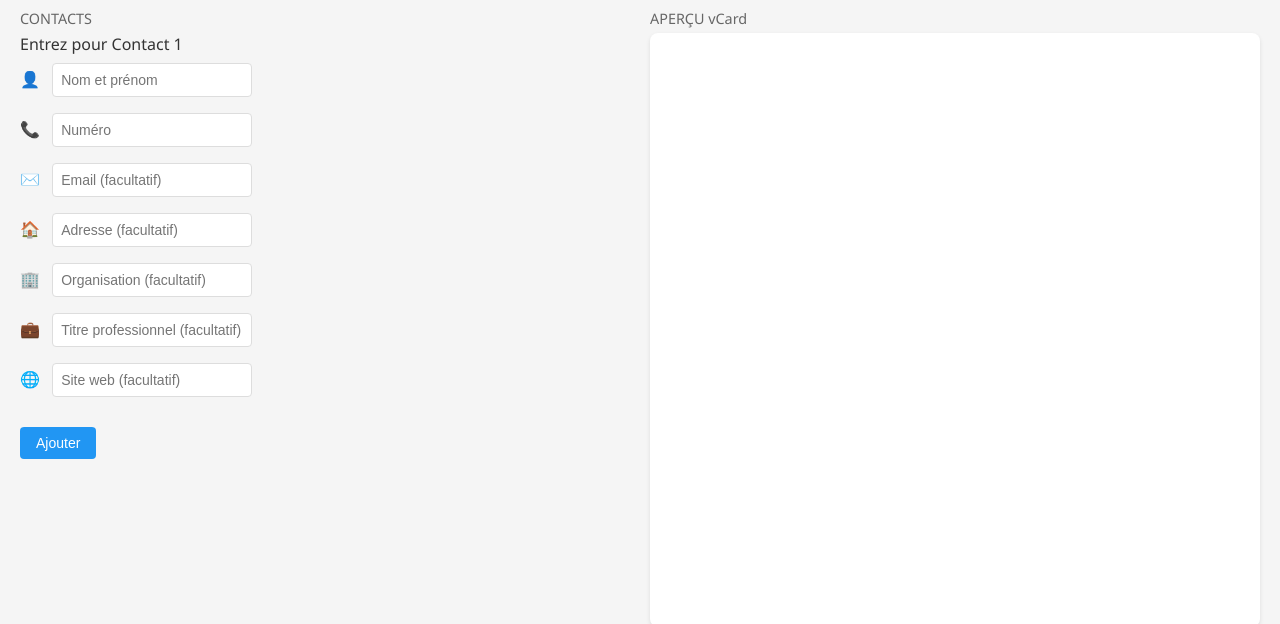
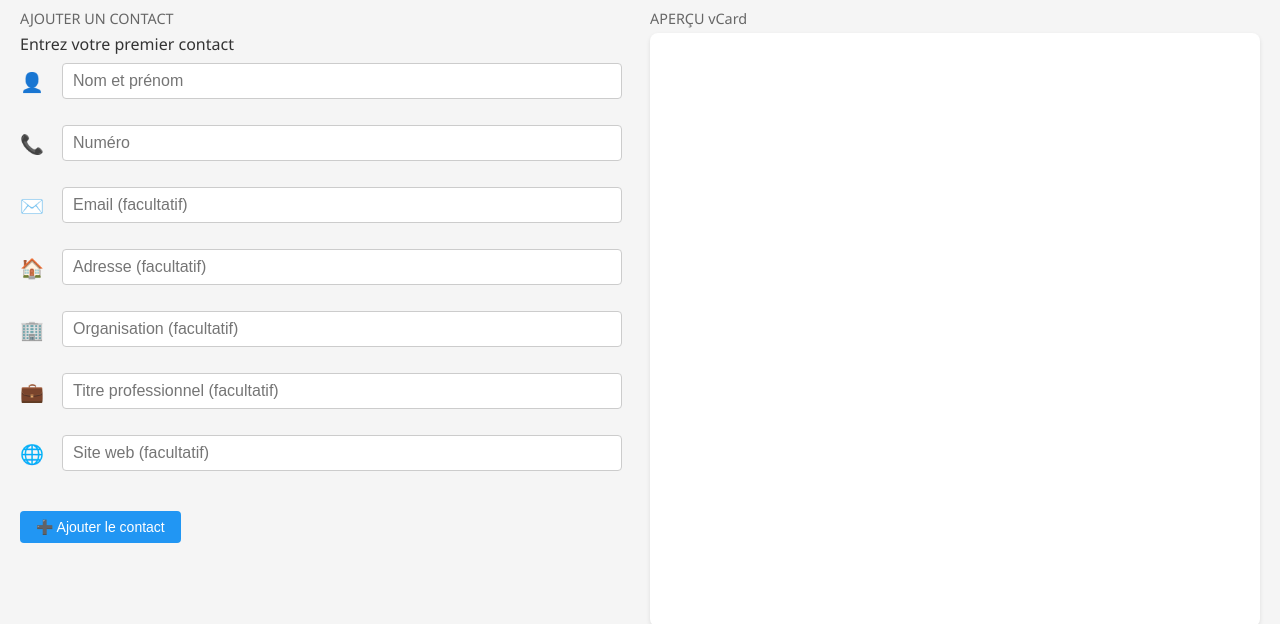
Before and after one commit to emmadiblo/editovcard, a plain HTML site: page index.html in a window 1280 px wide. Shown: the part 81-705 px from the top of the page. Drawn offline with Linux system fonts and the light colour scheme.

Commit message:
Add files via upload

```diff
--- a/index.html
+++ b/index.html
@@ -11,17 +11,18 @@
     <div class="header">
        <a href="./" style="display: flex;
        justify-content: center;
-       align-items: center; ">
+       align-items: center;">
         <img src="assets/vcard.png" height="40px" width="auto" alt="">
         <h3>EditoVCard</h3>
         </a>
         <div class="controls">
-            <input type="text" id="filename" class="filename-input" placeholder="nom-du-fichier vcf" value="contacts">
+
+         <input type="text" id="filename" class="filename-input" placeholder="nom-du-fichier vcf" value="contacts">
+
             <button id="openFile" class="button">
                 <span>📂 Ouvrir</span>
             </button>
             <input type="file" id="fileInput" accept=".vcf" style="display: none;">
-
 
             <button id="download" class="button">
                 <span>⬇️ Télécharger</span>
@@ -34,8 +35,10 @@
 
     <div class="main-content">
         <div class="editor-container">
-            <div class="container-title">CONTACTS</div>
+            <div class="container-title">AJOUTER UN CONTACT</div>
+            <span id="msg">Entrez votre premier contact</span>
             <div id="contact-form"></div>
+
         </div>
         <div class="preview-container">
             <div class="container-title">APERÇU vCard</div>
--- a/script.js
+++ b/script.js
@@ -5,7 +5,10 @@ const copyButton = document.getElementById('copy');
 const filenameInput = document.getElementById('filename');
 const contactCountElement = document.getElementById('contactCount');
 
+// Variables globales
 let contacts = [];
+let contactIndex = 0;
+let label = document.getElementById("msg");
 
 // Ajoute un nouveau champ pour saisir un contact
 function addContactField() {
@@ -14,7 +17,6 @@ function addContactField() {
     div.id = `contact-${contactIndex}`;
     div.classList.add('contact-entry');
     div.innerHTML = `
-        <label>Entrez pour Contact ${contactIndex + 1}</label><br>
         <div class="input-group">
             <span class="icon">👤</span>
             <input type="text" id="name-${contactIndex}" placeholder="Nom et prénom" required>
@@ -44,7 +46,10 @@ function addContactField() {
             <input type="url" id="website-${contactIndex}" placeholder="Site web (facultatif)">
         </div>
         <br>
-        <button class="button add-button">Ajouter</button>
+
+         <button class="button add-button">
+        ➕ Ajouter le contact
+        </button>
     `;
     contactForm.appendChild(div);
 
@@ -86,11 +91,13 @@ function generateVCard() {
     return vCard;
 }
 
-// Met à jour l'aperçu des vCards
-function updatePreview() {
-    preview.textContent = generateVCard();
-    contactCountElement.textContent = `${contacts.length} contact${contacts.length !== 1 ? 's' : ''}`;
-}
+// Met à jour l'aperçu des vCardsfunction updatePreview() {
+    function updatePreview() {
+        preview.textContent = generateVCard();
+        contactCountElement.textContent = `${contacts.length} contact${contacts.length !== 1 ? 's' : ''}`;
+        label.textContent = `Ajouter le Contact numéro ${contacts.length + 1}`;
+    }
+
 
 const openFileButton = document.getElementById('openFile');
 const fileInput = document.getElementById('fileInput');
--- a/styles.css
+++ b/styles.css
@@ -30,13 +30,15 @@ body {
     gap: 10px;
 }
 
+
 .controls {
     display: flex;
     flex: 1;
-    justify-content: space-evenly;
     flex-wrap: wrap;
     gap: 10px;
+    justify-content: flex-end;
     align-items: center;
+
 }
 
 .main-content {
@@ -65,13 +67,32 @@ body {
     font-weight: 500;
 }
 
-.CodeMirror {
+.input-group {
+    display: flex;
+    align-items: center;
+    margin-bottom: 10px;
+}
+
+.input-group .icon {
+    font-size: 1.2rem;
+    margin-right: 10px;
+    color: #555;
+}
+
+.input-group input {
     flex: 1;
-    height: auto ;
-    border-radius: 8px;
-    box-shadow: 0 2px 4px rgba(0,0,0,0.1);
+    padding: 8px 10px;
+    font-size: 1rem;
+    border: 1px solid #ccc;
+    border-radius: 4px;
+}
+
+.input-group input:focus {
+    outline: none;
+    border-color: #007bff;
 
 }
+
 
 a{
     text-decoration: none;
@@ -100,7 +121,7 @@ a{
     font-size: 14px;
     display: flex;
     align-items: center;
-    gap: 5px;
+
 }
 
 .button:hover {
```
